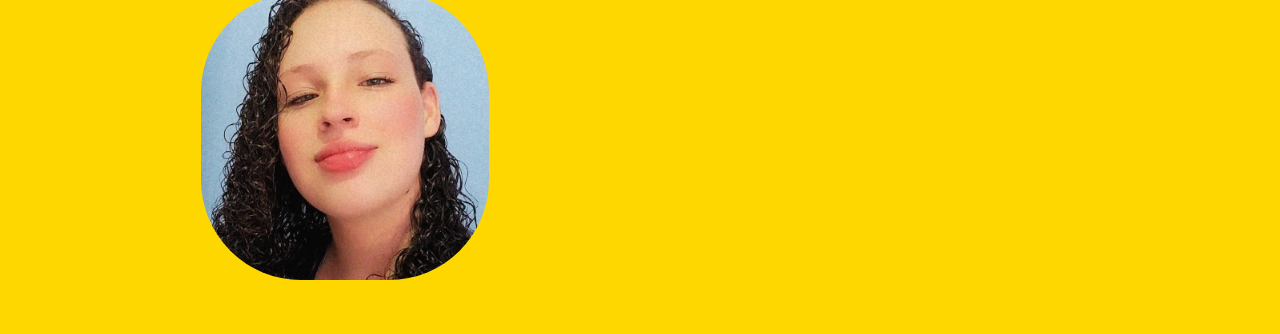
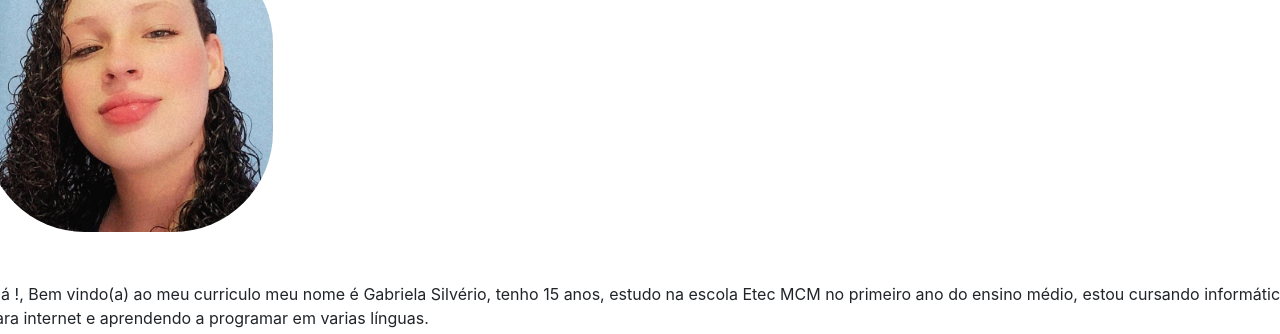
Before and after one commit to gabi-projetos/projeto4aBimestre, a plain HTML site: page index.html in a window 1280 px wide. Shown: the part 709-1043 px from the top of the page. Drawn offline with nearby package versions, Linux system fonts and the light colour scheme.

Commit message:
Add files via upload

```diff
--- a/css/estilo.css
+++ b/css/estilo.css
@@ -13,21 +13,12 @@
     margin-bottom: 50px;
 }
 
-/* Sobre */
+.sobre_mim_text{
 
+    font-size: 20px;
 
-#sobre{
-
-    display: flex;
-    flex-direction: column;
-    align-items: center;
-    text-align: center;
-    background-color: #FFD700;
-    color: black;
 }
 
-
-body{
-
-	background-image: url(../img/arte7.jpeg);
-}
+#sobre
+{
+ margin-bottom: 10%;
```
Also changed, not shown: index.html (+1 -2 lines).
